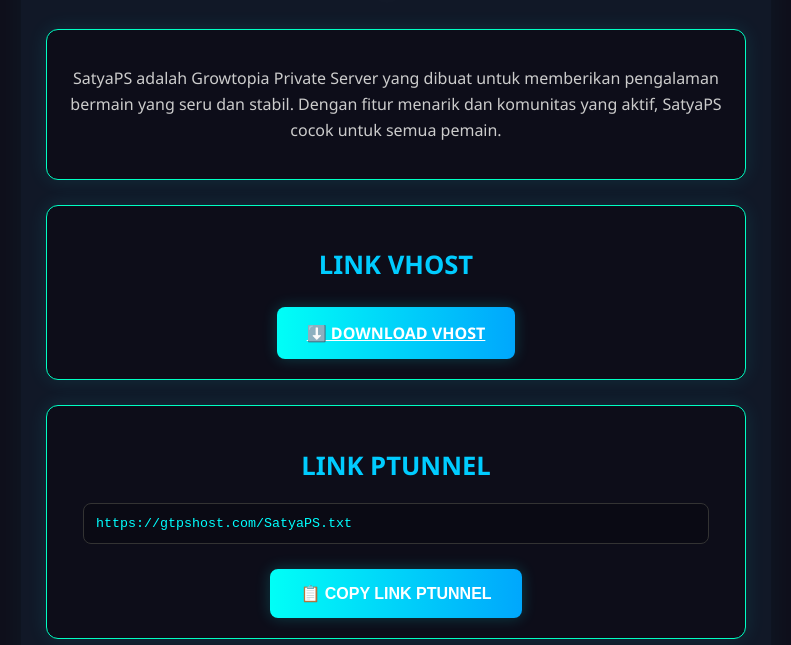
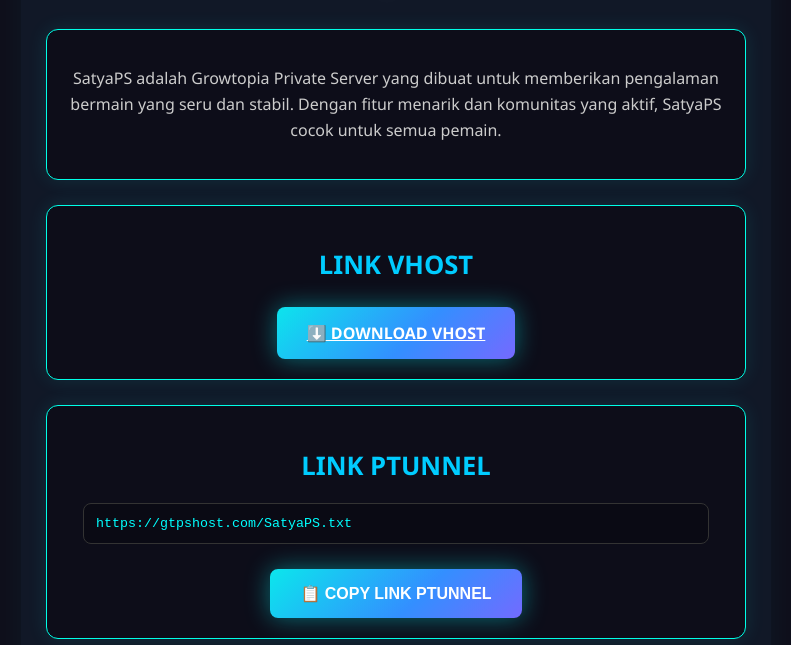
Before and after one commit to kadeksatya09/SatyaPS, a plain HTML site: page index.html in a window 1280 px wide. Shown: the part 155-800 px from the top of the page, without its empty margins (244-1035 px from the left). Drawn offline with Linux system fonts and the light colour scheme.

Commit message:
index.html

```diff
--- a/index.html
+++ b/index.html
@@ -33,7 +33,7 @@
     }
     .box {
       background: #0d0d19;
-      border: 1px solid #00ffc3;
+      border: 1px solid #00ffe7;
       padding: 20px;
       border-radius: 12px;
       margin-top: 25px;
@@ -57,9 +57,9 @@
       color: #fff;
       border: none;
       border-radius: 8px;
-      background: linear-gradient(90deg, #00fff7, #007bff, #ff00ff);
+      background: linear-gradient(135deg, #00ffe7, #338fff, #a64dff, #ff2cc3, #00ffe7);
       background-size: 300% 300%;
-      box-shadow: 0 0 15px rgba(0,255,255,0.2);
+      box-shadow: 0 0 25px rgba(0,255,255,0.4);
       cursor: pointer;
       animation: glowMove 5s ease infinite;
     }
```
